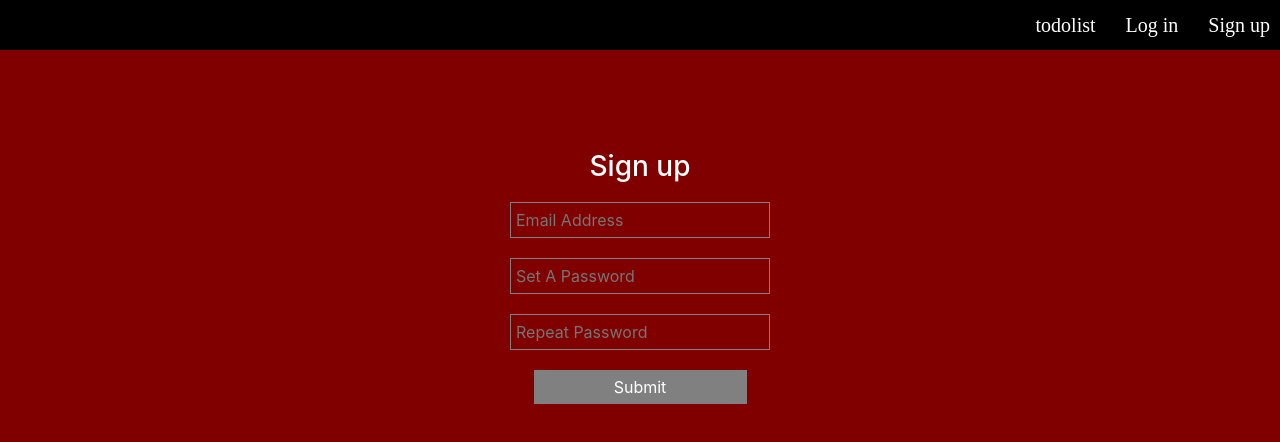
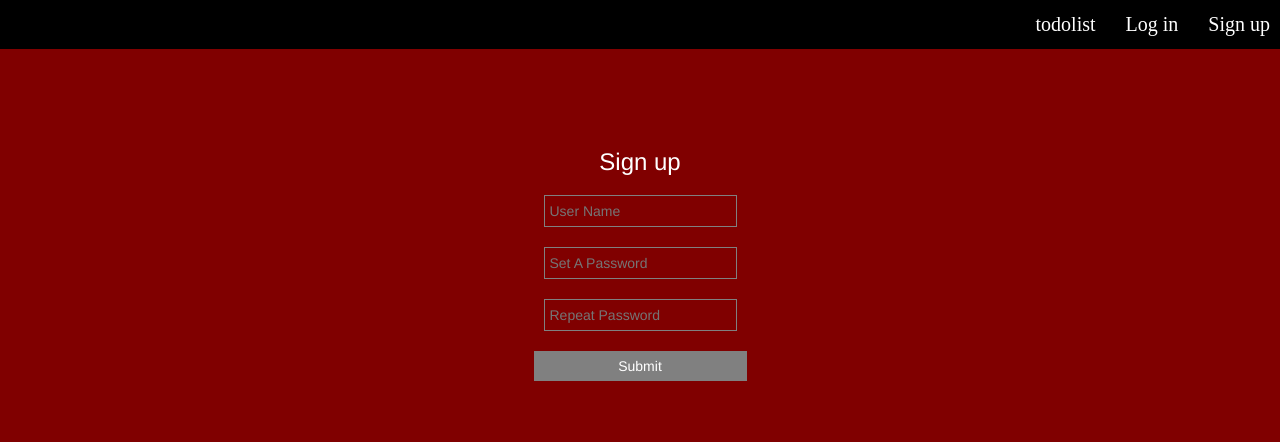
Before and after one commit to AnatolySavchenko/react, a React (Create React App) app: page /signUp in a window 1280 px wide. Shown: the top 442 px of the page. Built offline with nearby package versions, Linux system fonts and the light colour scheme.

Commit message:
feractoring component SignUp and LogIn

```diff
--- a/package.json
+++ b/package.json
@@ -4,10 +4,11 @@
   "private": true,
   "dependencies": {
     "axios": "^0.19.0",
-    "bootstrap": "^4.3.1",
+    "bootstrap": "^3.4.1",
     "jquery": "^3.4.1",
     "react": "^16.9.0",
     "react-autofocus": "^0.2.0",
+    "react-bootstrap": "^1.0.0-beta.12",
     "react-dom": "^16.9.0",
     "react-router-dom": "^5.1.0",
     "react-scripts": "3.1.1",
--- a/src/components/LogIn.js
+++ b/src/components/LogIn.js
@@ -1,19 +1,74 @@
 import React, {Component} from 'react';
+import axios from "axios";
 
 class LogIn extends Component {
+	state = {
+		users: [],
+		userName: '',
+		password: ''
+	};
+
+
+	changeInputName = (e) => {
+		this.setState({
+			userName: e.target.value
+		})
+	};
+
+	changeInputPassword = (e) => {
+		this.setState({
+			password: e.target.value
+		})
+	};
+
+	LogInSubmit = () => {
+		const {userName, password} = this.state;
+
+		axios.post(`http://localhost:5000/user/logIn/`, {
+			userName,
+			password
+		})
+			.then(res => {
+				console.log('--------res', res);
+			})
+			.catch(e => console.log(e));
+	};
+
+
 	render() {
+		const {
+			userName,
+			password
+		} = this.state;
 		return (
 			<div className="backgroundForLog">
 				<div className="container">
-					<form className="forForm" method="post" action="form.php">
+					<form className="forForm">
 						<h3 className='for_log'>Log In</h3>
 						<div>
-							<input className="forEmail" type="email" placeholder="Email Address" required/>
+							<input
+								className="forEmail"
+								type="text"
+								placeholder="Email Address"
+								onChange={this.changeInputName}
+								value={userName}
+								required
+							/>
 						</div>
 						<div>
-							<input className="forPassword" type="password" placeholder="Set A Password" required></input>
+							<input
+								className="forPassword"
+								type="password"
+								placeholder="Set A Password"
+								onChange={this.changeInputPassword} value={password} required/>
 						</div>
-						<button className="forSubmit" type="submit">Submit</button>
+						<button
+							className="forSubmit"
+							type="button"
+							onClick={this.LogInSubmit}
+						>
+							Submit
+						</button>
 					</form>
 				</div>
 			</div>
--- a/src/components/SignUp.js
+++ b/src/components/SignUp.js
@@ -1,22 +1,110 @@
 import React, {Component} from 'react';
+import axios from "axios";
 
 class SignUp extends Component {
+	state = {
+		users: [],
+		userName: '',
+		password: '',
+		passwordCheck: '',
+		formErrors: {userName: '',password: ''},
+		passwordValid:'',
+		formValid:''
+	};
+
+	changeInputName = (e) => {
+		this.setState({
+			userName: e.target.value
+		})
+	};
+
+	changeInputPassword = (e) => {
+		this.setState({
+			password: e.target.value
+		})
+
+	};
+
+	changeInputPasswordCheck = (e) => {
+		this.setState({
+			passwordCheck: e.target.value
+		})
+	};
+
+	SigInSubmit = () => {
+		const {
+			userName,
+			password,
+			passwordCheck,
+			users
+		} = this.state;
+
+
+		axios.post(`http://localhost:5000/user/signIn/`, {
+			userName,
+			password,
+			passwordCheck
+		}).then((res) => {
+			console.log('--------res', res);
+
+			this.setState({
+				userName: '',
+				password: '',
+				passwordCheck: ''
+			});
+		});
+
+	};
+
+
 	render() {
+		const {
+			userName,
+			password,
+			passwordCheck
+		} = this.state;
+
 		return (
 			<div className="backgroundForSign">
 				<div className="container">
-					<form className="forForm" method="post" action="form.php">
-						<h3 className="for_sign">Sign up</h3>
+					<form className="forForm">
+						<h3 className="for_sign">
+							Sign up
+						</h3>
 						<div>
-							<input className="forEmail" type="email" placeholder="Email Address" required/>
+							<input
+								className="forEmail"
+								type="text"
+								placeholder="User Name"
+								onChange={this.changeInputName}
+								value={userName}
+							/>
 						</div>
 						<div>
-							<input className="forPassword" type="password" placeholder="Set A Password" required></input>
+							<input
+								className="forPassword"
+								type="password"
+								placeholder="Set A Password"
+								onChange={this.changeInputPassword}
+								value={password}
+							/>
 						</div>
 						<div>
-							<input className="forRepeatPassword" type="password" placeholder="Repeat Password" required></input>
+							<input
+								className="forRepeatPassword"
+								type="password"
+								placeholder="Repeat Password"
+								onChange={this.changeInputPasswordCheck}
+								value={passwordCheck}
+							/>
 						</div>
-						<button className="forSubmit" type="submit">Submit</button>
+						<button
+							className="forSubmit"
+							type="button"
+							onClick={this.SigInSubmit}
+						>
+							Submit
+						</button>
 					</form>
 				</div>
 			</div>
--- a/src/components/TodoMain.js
+++ b/src/components/TodoMain.js
@@ -57,6 +57,7 @@ class TodoMain extends Component {
 					classNameEdited,
 					value,
 				};
+				console.log('--------res', res);
 				this.setState({
 					todos: [...todos, newItem],
 					value: ''
--- a/src/components/addTodo.js
+++ b/src/components/addTodo.js
@@ -1,4 +1,4 @@
-import React from 'react';
+import React from  'react';
 
 class AddTodo extends React.Component {
 	render() {
```
Also changed, not shown: 1 other file (tests, documents, lock files or other folders).
